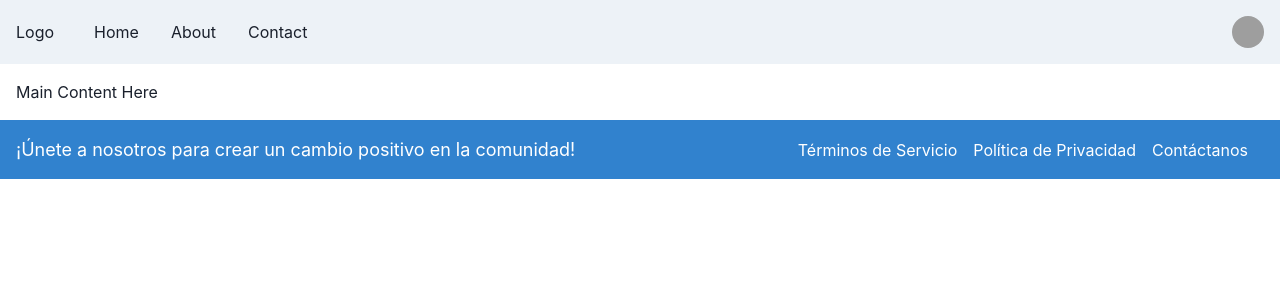
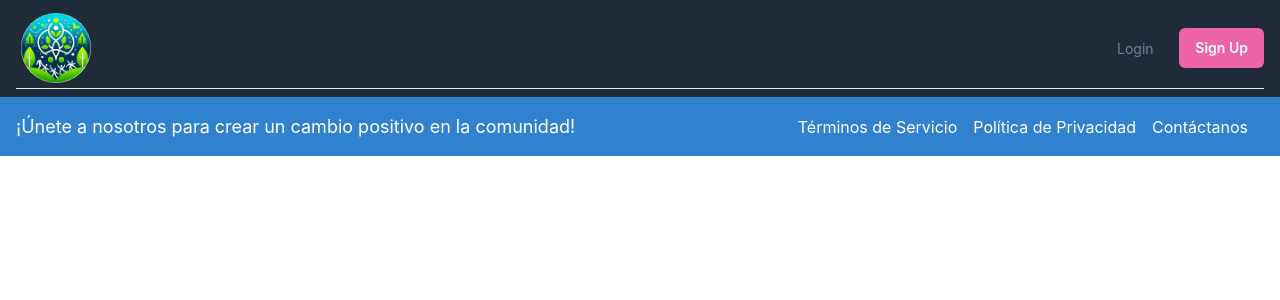
Before and after one commit to TheIcySpark/Society-events, a React (Create React App) app in the folder society-events-frontend/: page / in a window 1280 px wide. Shown: the top 300 px of the page. Built offline with nearby package versions, Linux system fonts and the light colour scheme; grey boxes are pictures that could not be loaded.

Commit message:
Navbar modifications

```diff
--- a/society-events-frontend/src/components/LandingPage.tsx
+++ b/society-events-frontend/src/components/LandingPage.tsx
@@ -15,7 +15,7 @@ const LandingPage: React.FC<LandingPageProps> = () => {
   return (
     <ChakraProvider>
       {/* Pasamos isLoggedIn al Navbar */}
-      <Navbar isLoggedIn={isLoggedIn} />
+      <Navbar />
       {/* Aquí va el contenido de tu landing page */}
       <Footer />
     </ChakraProvider>
--- a/society-events-frontend/src/components/Navbar.tsx
+++ b/society-events-frontend/src/components/Navbar.tsx
@@ -1,109 +1,115 @@
-import React from 'react';
-import {
-  Box,
-  Flex,
-  Avatar,
-  HStack,
-  Text,
-  IconButton,
-  Button,
-  Menu,
-  MenuButton,
-  MenuList,
-  MenuItem,
-  MenuDivider,
-  useDisclosure,
-  useColorModeValue,
-  Stack,
-} from '@chakra-ui/react';
-import { HamburgerIcon, CloseIcon } from '@chakra-ui/icons';
+import { IconButton, Image, useDisclosure } from '@chakra-ui/react';
+import { Box, Flex, Text, Button, Stack, Collapse } from '@chakra-ui/react';
+import { useColorModeValue } from '@chakra-ui/react';
+import LogoImage from '../assets/images/logo.jpg'; // Importa la imagen del logo
+import { CloseIcon, HamburgerIcon } from '@chakra-ui/icons';
 
-interface NavbarProps {
-  isLoggedIn: boolean; // Propiedad para manejar la autenticación
+export default function WithSubnavigation() {
+  const { isOpen, onToggle } = useDisclosure();
+  const authToken = localStorage.getItem('authToken');
+
+  return (
+    <Box bg={useColorModeValue('#1f2c38', 'white')} py={{ base: 2 }} px={{ base: 4 }}>
+      <Flex
+        color={useColorModeValue('gray.600', 'white')}
+        minH={'60px'}
+        borderBottom={1}
+        borderStyle={'solid'}
+        borderColor={useColorModeValue('gray.200', 'gray.900')}
+        align={'center'}
+        justify={'space-between'}>
+        <Flex alignItems="center">
+          <Image
+            borderRadius="full"
+            boxSize="70px"
+            margin="5px"
+            src={LogoImage}
+            alt="Society Events Logo"
+          />
+          {authToken && (
+            <>
+              <Button as={'a'} fontSize={'sm'} fontWeight={400} variant={'link'} href={'#'} ml="15px">
+                HOME
+              </Button>
+              <Button as={'a'} fontSize={'sm'} fontWeight={400} variant={'link'} href={'#'}>
+                Contact US
+              </Button>
+            </>
+          )}
+        </Flex>
+
+        <Stack direction={'row'} spacing={6} display={{ base: 'none', md: 'flex' }}>
+          <Button as={'a'} fontSize={'sm'} fontWeight={400} variant={'link'} href={'/login'} >
+            Login
+          </Button>
+          <Button
+            as={'a'}
+            fontSize={'sm'}
+            fontWeight={600}
+            color={'white'}
+            bg={'pink.400'}
+            href={'/signUp'}
+            _hover={{
+              bg: 'pink.300',
+            }}>
+            Sign Up
+          </Button>
+
+        </Stack>
+
+        <IconButton
+          display={{ base: 'flex', md: 'none' }}
+          onClick={onToggle}
+          icon={isOpen ? <CloseIcon /> : <HamburgerIcon />}
+          aria-label={'Toggle Navigation'}
+        />
+      </Flex>
+
+      <Collapse in={isOpen} animateOpacity>
+        <MobileNav authToken={authToken} />
+      </Collapse>
+    </Box>
+  );
 }
 
-const Navbar: React.FC<NavbarProps> = ({ isLoggedIn }) => {
-  const Links = isLoggedIn ? ['Dashboard', 'Projects', 'Team'] : ['Home', 'About', 'Contact']; // Determina los enlaces basados en el estado de autenticación
-
-  const NavLink = ({ children }: { children: React.ReactNode }) => {
-    return (
-      <Box
-        as="a"
-        px={2}
-        py={1}
-        rounded={'md'}
-        _hover={{
-          textDecoration: 'none',
-          bg: useColorModeValue('gray.200', 'gray.700'),
-        }}
-        href={'#'}
-      >
-        {children}
-      </Box>
-    );
-  };
-
-  const { isOpen, onOpen, onClose } = useDisclosure();
+const MobileNav = ({ authToken }: { authToken: string | null }) => {
 
   return (
-    <>
-      <Box bg={useColorModeValue('gray.100', 'gray.900')} px={4}>
-        <Flex h={16} alignItems={'center'} justifyContent={'space-between'}>
-          <IconButton
-            size={'md'}
-            icon={isOpen ? <CloseIcon /> : <HamburgerIcon />}
-            aria-label={'Open Menu'}
-            display={{ md: 'none' }}
-            onClick={isOpen ? onClose : onOpen}
-          />
-          <HStack spacing={8} alignItems={'center'}>
-            <Box>Logo</Box>
-            <HStack as={'nav'} spacing={4} display={{ base: 'none', md: 'flex' }}>
-              {Links.map((link) => (
-                <NavLink key={link}>{link}</NavLink>
-              ))}
-            </HStack>
-          </HStack>
-          <Flex alignItems={'center'}>
-            <Menu>
-              <MenuButton
-                as={Button}
-                rounded={'full'}
-                variant={'link'}
-                cursor={'pointer'}
-                minW={0}
-              >
-                <Avatar
-                  size={'sm'}
-                  src={
-                    'https://images.unsplash.com/photo-1493666438817-866a91353ca9?ixlib=rb-0.3.5&q=80&fm=jpg&crop=faces&fit=crop&h=200&w=200&s=b616b2c5b373a80ffc9636ba24f7a4a9'
-                  }
-                />
-              </MenuButton>
-              <MenuList>
-                <MenuItem>Link 1</MenuItem>
-                <MenuItem>Link 2</MenuItem>
-                <MenuDivider />
-                <MenuItem>Link 3</MenuItem>
-              </MenuList>
-            </Menu>
-          </Flex>
-        </Flex>
+    <Stack bg={useColorModeValue('white', 'gray.800')} p={4} display={{ md: 'none' }}>
+      {!authToken && ( // Mostrar los botones "Home" y "Contact Us" solo si no hay un token de autenticación
+        <>
+          <MobileNavItem label="HOME" href="#" />
+          <MobileNavItem label="Contact US" href="#" />
+        </>
+      )}
+      <MobileNavItem label="Login" href={'/login'} />
+      <MobileNavItem label="Sign Up" href={'/signUp'}  />
 
-        {isOpen ? (
-          <Box pb={4} display={{ md: 'none' }}>
-            <Stack as={'nav'} spacing={4}>
-              {Links.map((link) => (
-                <NavLink key={link}>{link}</NavLink>
-              ))}
-            </Stack>
-          </Box>
-        ) : null}
-      </Box>
-
-      <Box p={4}>Main Content Here</Box>
-    </>
+    </Stack>
   );
 };
 
-export default Navbar;
+const MobileNavItem = ({ label, href }: NavItem) => {
+  return (
+    <Stack spacing={4}>
+      <Box
+        py={2}
+        as="a"
+        href={href ?? '#'}
+        justifyContent="space-between"
+        alignItems="center"
+        _hover={{
+          textDecoration: 'none',
+        }}>
+        <Text fontWeight={600} color={useColorModeValue('gray.600', 'gray.200')}>
+          {label}
+        </Text>
+      </Box>
+    </Stack>
+  );
+};
+
+interface NavItem {
+  label: string;
+  href?: string;
+}
```
Also changed, not shown: society-events-frontend/src/assets/images/logo.jpg (added).
